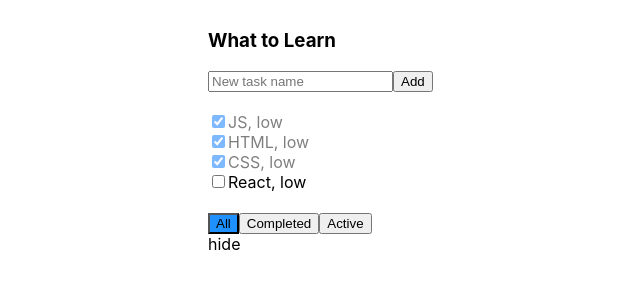
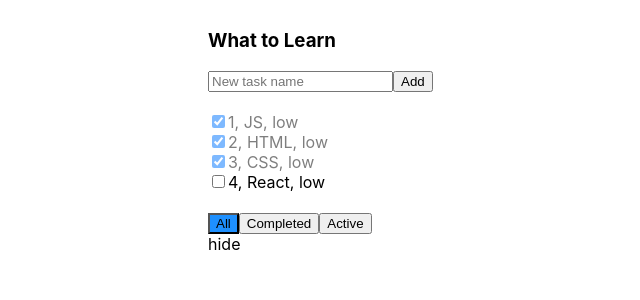
Before and after one commit to alexeysurmach/todolist, a React (Create React App) app: page / in a window 1280 px wide. Shown: the top 300 px of the page, without its empty margins (192-832 px from the left). Built offline with nearby package versions, Linux system fonts and the light colour scheme.

Commit message:
refactoring

```diff
--- a/src/App.js
+++ b/src/App.js
@@ -11,26 +11,35 @@ class App extends React.Component {
 
     state = {
         tasks: [
-            {title: 'JS', isDone: true, priority: 'low'},
-            {title: 'HTML', isDone: true, priority: 'low'},
-            {title: 'CSS', isDone: true, priority: 'low'},
-            {title: 'React', isDone: false, priority: 'low'}
+            {id: 1, title: 'JS', isDone: true, priority: 'low'},
+            {id: 2, title: 'HTML', isDone: true, priority: 'low'},
+            {id: 3, title: 'CSS', isDone: true, priority: 'low'},
+            {id: 4, title: 'React', isDone: false, priority: 'low'}
         ],
 
         filterValue: 'All'
     };
+    nextTaskId = 5;
 
 
     AddTask = (newTitle) => {
 
-        let newTask = {title: newTitle, isDone: true, priority: 'low'}
+        let newTask = {
+            title: newTitle,
+            isDone: true,
+            priority: 'low',
+            id: this.nextTaskId
+        };
+
+        this.nextTaskId++;
+
         let newTAsks = [...this.state.tasks, newTask];
         this.setState({
             tasks: newTAsks
         });
 
 
-    }
+    };
 
     changeFilterValue = (newFilterValue) => {
         this.setState({
@@ -49,7 +58,7 @@ class App extends React.Component {
         this.setState({
             tasks: newTasks
         })
-    }
+    };
 
 
 
--- a/src/TodoListTask.jsx
+++ b/src/TodoListTask.jsx
@@ -14,7 +14,7 @@ class TodoListTask extends React.Component {
 
             <div className={taskClassName}>
                 <input onChange={this.onIsDoneChanged} type="checkbox" checked={this.props.task.isDone}/>
-                <span>{this.props.task.title}, {this.props.task.priority}</span>
+                <span>{this.props.task.id}, {this.props.task.title}, {this.props.task.priority}</span>
             </div>
 
         );
```
